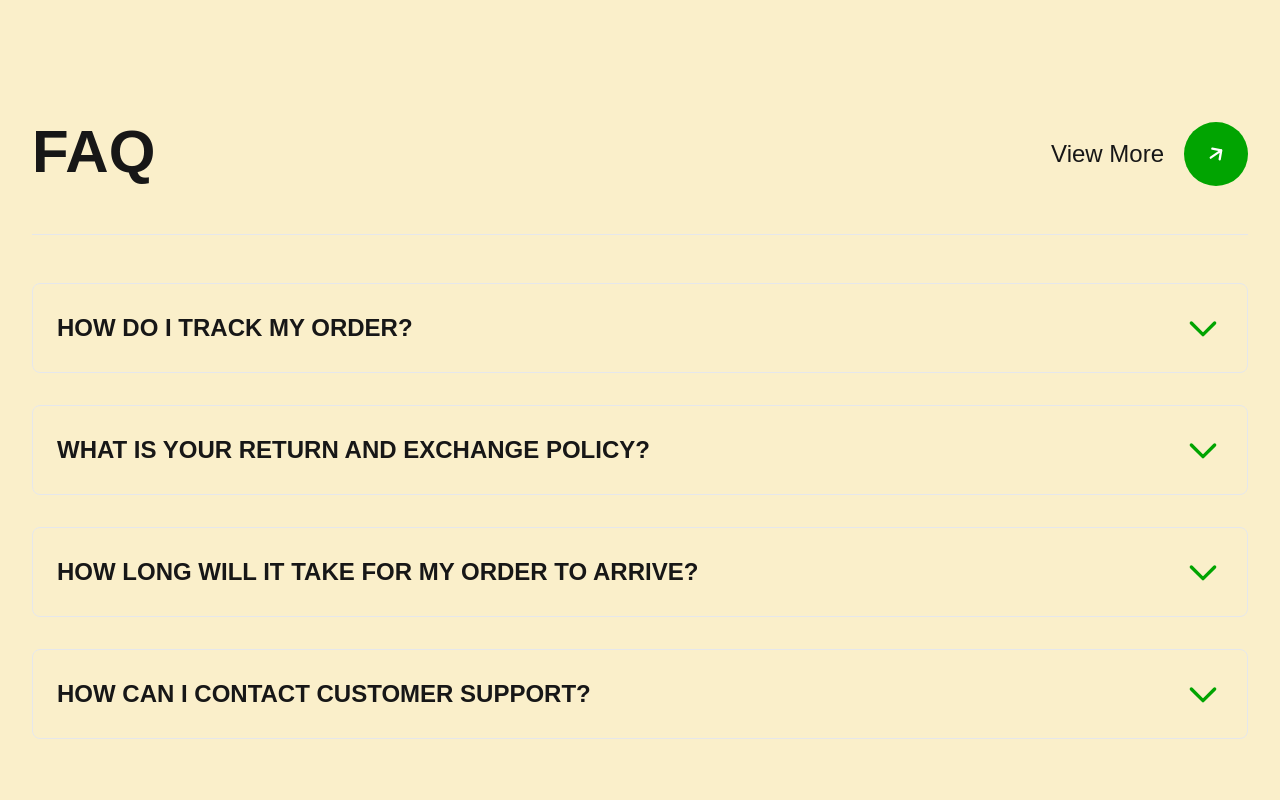
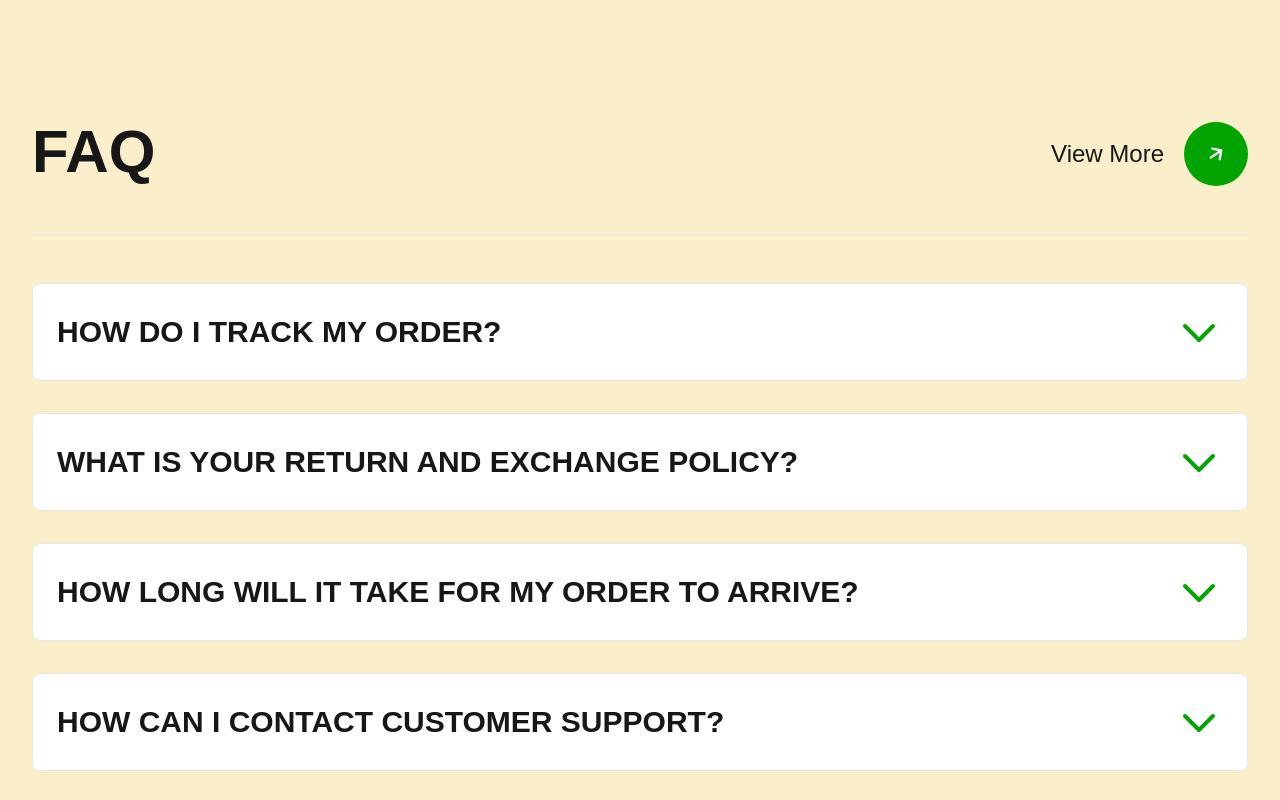
Before and after one commit to M0hammedHaris/mud_potter, a Next.js app: page / in a window 1280 px wide. Shown: the part 5700-6500 px from the top of the page. Built offline with nearby package versions, Linux system fonts and the light colour scheme.

Commit message:
feat: enhance FAQ component with improved styling and animations

```diff
--- a/src/components/faq.tsx
+++ b/src/components/faq.tsx
@@ -14,7 +14,7 @@ interface FAQItemProps {
 
 const FAQItemComponent: React.FC<FAQItemProps> = ({ id, question, answer, isOpen, toggleItem }) => {
   return (
-    <div className="rounded-lg border border-border" data-testid={`faq-item-${id}`}>
+    <div className="rounded-lg border border-border bg-white" data-testid={`faq-item-${id}`}>
       <h2>
         <button
           type="button"
@@ -24,10 +24,10 @@ const FAQItemComponent: React.FC<FAQItemProps> = ({ id, question, answer, isOpen
           data-testid={`faq-question-${id}`}
           className="flex items-center justify-between w-full p-6 text-left focus:outline-none focus-visible:ring-2 focus-visible:ring-primary focus-visible:ring-offset-2 focus-visible:ring-offset-background transition-colors hover:bg-muted/30"
         >
-          <span className="text-xl md:text-2xl font-semibold text-foreground">{question}</span>
+          <span className="text-2xl md:text-3xl font-semibold text-foreground">{question}</span>
           <span className="ml-6 flex-shrink-0">
             <svg
-              className={`w-8 h-8 md:w-10 md:h-10 transform transition-transform duration-300 ease-in-out ${
+              className={`w-10 h-10 md:w-12 md:h-12 transform transition-transform duration-300 ease-in-out ${
                 isOpen ? "rotate-180" : "rotate-0"
               } text-primary`}
               xmlns="http://www.w3.org/2000/svg"
@@ -50,7 +50,7 @@ const FAQItemComponent: React.FC<FAQItemProps> = ({ id, question, answer, isOpen
         data-testid={`faq-answer-${id}`}
       >
         <div className="p-6 pt-0 pb-8">
-          <p className="text-lg md:text-xl text-muted-foreground">{answer}</p>
+          <p className="text-xl md:text-2xl text-muted-foreground">{answer}</p>
         </div>
       </div>
     </div>
@@ -116,21 +116,22 @@ export function FAQ() {
       className="py-12 md:py-16 lg:py-20 px-8"
       data-testid="faq-section"
     >
-      <div className={cn(
-        "container mx-auto max-w-full",
-        isVisible ? "animate-fade-in" : "opacity-0"
-      )}>
+      <div className="container mx-auto max-w-full">
         <div className="flex flex-row justify-between items-start mb-8 md:mb-12">
-          <h2 className="text-4xl sm:text-5xl lg:text-6xl font-bold text-foreground">
+          <h2 className={cn(
+            "text-4xl sm:text-5xl lg:text-6xl font-bold text-foreground",
+            isVisible ? "animate-fade-in-left" : "opacity-0"
+          )}>
             FAQ
           </h2>
           <ViewMoreButton
             href="/faq"
             variant="accent"
             arrowClassName="bg-primary md:w-16 md:h-16"
+            className={cn(isVisible ? "animate-fade-in-right" : "opacity-0")}
           />
         </div>
-        <hr className="border-t border-border mb-8 md:mb-12" />
+        <hr className={cn("border-t border-border mb-8 md:mb-12", isVisible ? "animate-fade-in" : "opacity-0")} />
         <div className="space-y-8">
           {faqData.map((item, index) => (
             <div
--- a/src/styles/animations.css
+++ b/src/styles/animations.css
@@ -110,14 +110,14 @@
 
 .animate-fade-in-left {
   animation-name: fadeInLeft;
-  animation-duration: 1s;
+  animation-duration: 1.2s;
   animation-fill-mode: forwards;
   opacity: 0;
 }
 
 .animate-fade-in-right {
   animation-name: fadeInRight;
-  animation-duration: 1s;
+  animation-duration: 1.2s;
   animation-fill-mode: forwards;
   opacity: 0;
 }
```
